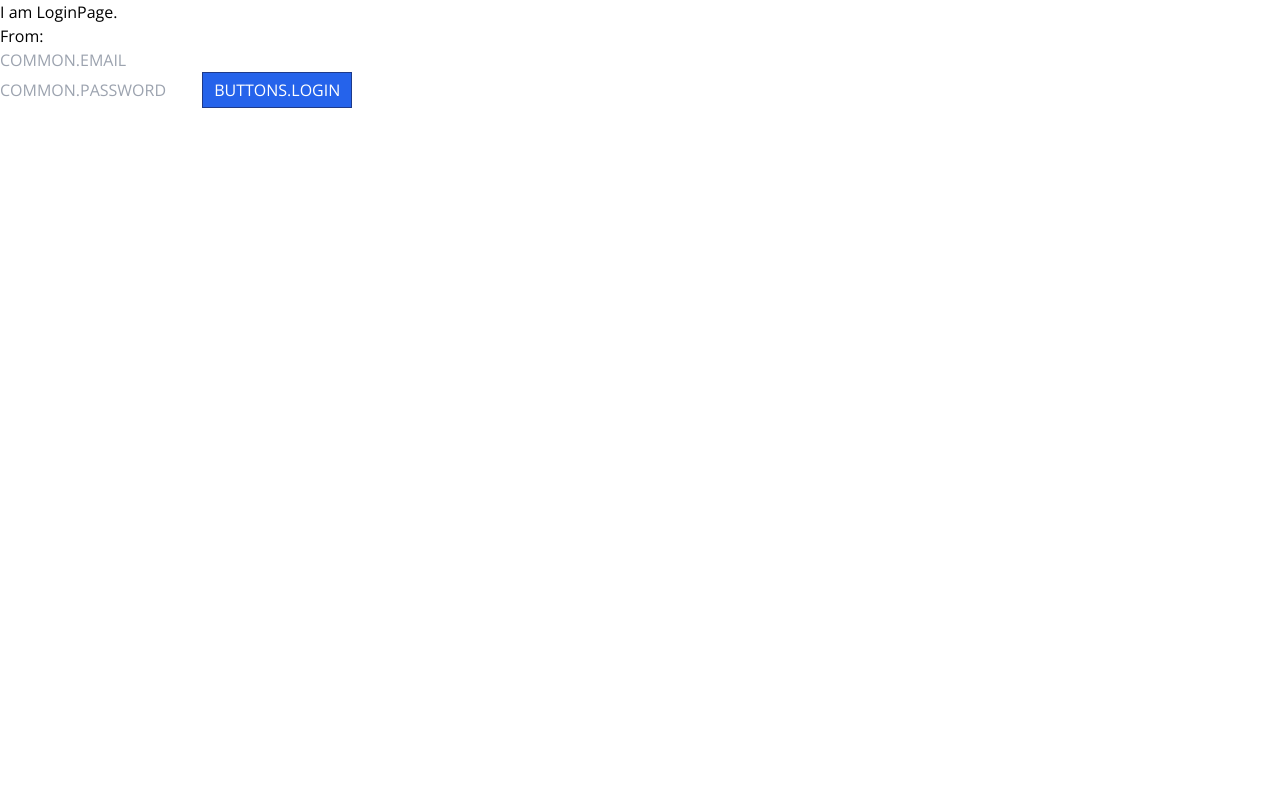
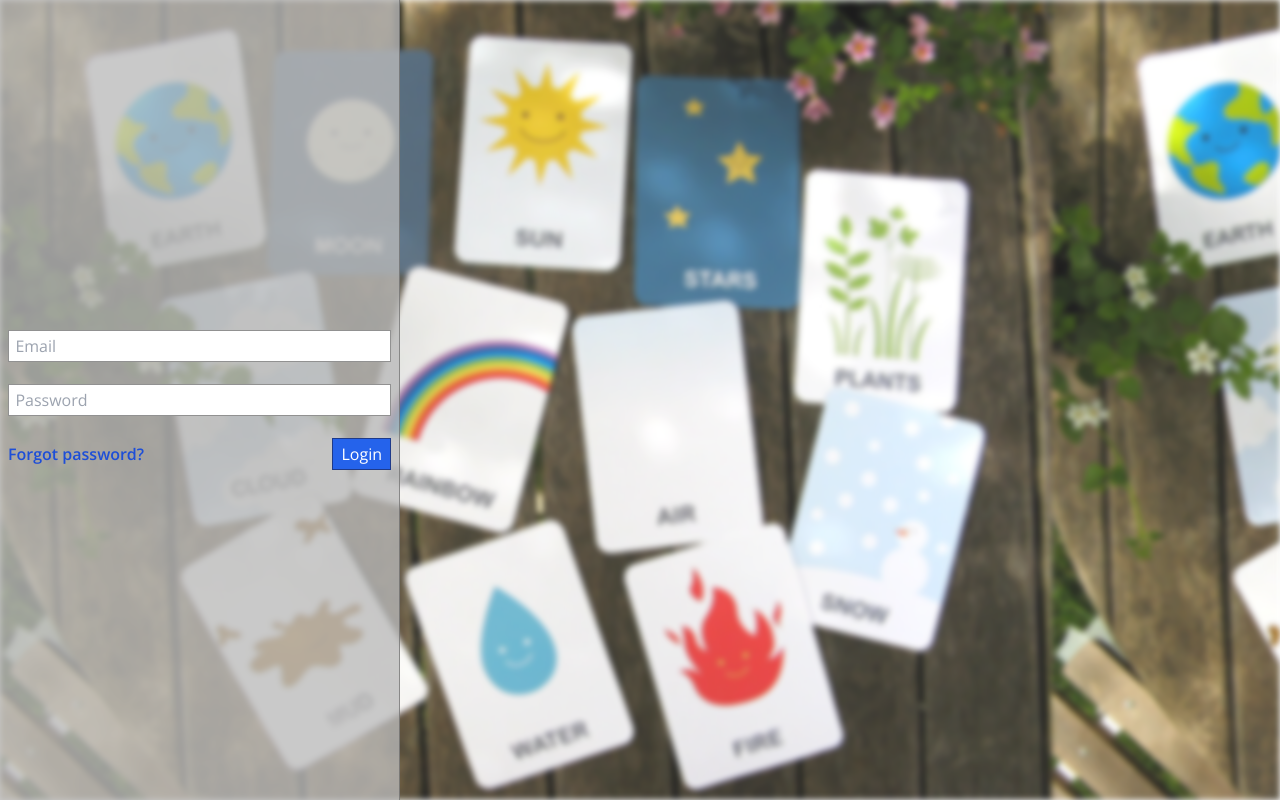
Before and after one commit to Supernova989/needflashcard, a React (Create React App) app in the folder app/: page /login in a window 1280 px wide. Built offline with nearby package versions, Linux system fonts and the light colour scheme; no server answers.

Commit message:
Add login screen prototype

```diff
--- a/app/public/index.html
+++ b/app/public/index.html
@@ -14,11 +14,12 @@
     href="https://fonts.googleapis.com/css2?family=Open+Sans:wght@300;400;600;700&display=swap"
     rel="stylesheet"
   />
-
   <title>Needflashcard</title>
 </head>
 <body>
 <div id="appMountPoint"></div>
 <div id="modal-root"></div>
+
+
 </body>
 </html>
--- a/app/src/App.tsx
+++ b/app/src/App.tsx
@@ -6,13 +6,14 @@ import NoUserLayout from "./layouts/NoUserLayout";
 import PrivateRoute from "./components/PrivateRoute";
 import { useSelector } from "react-redux";
 import { RootState } from "./redux/store";
+import LoginLayout from "./layouts/LoginLayout";
+import AboutPage from "./pages/AboutPage";
 
 const IndexPage = lazy(() => import("./pages/IndexPage"));
 const LoginPage = lazy(() => import("./pages/LoginPage"));
 const GroupPage = lazy(() => import("./pages/GroupPage"));
 const GroupsPage = lazy(() => import("./pages/GroupsPage"));
 const ProfilePage = lazy(() => import("./pages/ProfilePage"));
-const AboutPage = lazy(() => import("./pages/AboutPage"));
 const NotFoundPage = lazy(() => import("./pages/NotFoundPage"));
 
 const App: FC = () => {
@@ -25,9 +26,9 @@ const App: FC = () => {
           path={ROUTES.LOGIN}
           component={(props: RouteComponentProps<{}, {}, { referer?: string }>) => {
             const page = (
-              <NoUserLayout>
+              <LoginLayout>
                 <LoginPage referer={props?.location?.state?.referer} />
-              </NoUserLayout>
+              </LoginLayout>
             );
             return !isAuthorized ? page : <Redirect to={ROUTES.INDEX} />;
           }}
@@ -69,13 +70,13 @@ const App: FC = () => {
             </BasicLayout>
           )}
         />
-        <PrivateRoute
+        <Route
           path={ROUTES.ABOUT}
           exact
           component={() => (
-            <BasicLayout>
+            <NoUserLayout>
               <AboutPage />
-            </BasicLayout>
+            </NoUserLayout>
           )}
         />
         <Route
--- a/app/src/assets/styles/index.css
+++ b/app/src/assets/styles/index.css
@@ -1,35 +1,54 @@
 @tailwind base;
 @tailwind components;
 @tailwind utilities;
+
+@keyframes scale-in {
+  0% {
+    transform: scale(0);
+    opacity: 0;
+  }
+  55% {
+    transform: scale(1.2);
+    opacity: 1;
+  }
+  75% {
+    transform: scale(0.6);
+  }
+  100% {
+    transform: scale(1);
+  }
+}
+
+@keyframes revolve {
+  0% {
+    -webkit-transform: rotate(0deg);
+    -moz-transform: rotate(0deg);
+    -ms-transform: rotate(0deg);
+    -o-transform: rotate(0deg);
+    transform: rotate(0deg);
+  }
+  100% {
+    -webkit-transform: rotate(360deg);
+    -moz-transform: rotate(360deg);
+    -ms-transform: rotate(360deg);
+    -o-transform: rotate(360deg);
+    transform: rotate(360deg);
+  }
+}
 
 body {
   font-family: "Open Sans", sans-serif;
 }
 
+.link {
+  @apply text-blue-700;
+}
 .button {
   @apply transition-colors;
-  padding: 0.3rem 0.7rem;
 }
 
 .button:focus {
   @apply outline-none;
-}
-.input,
-.textarea {
-  @apply transition;
-  @apply border;
-  @apply border-gray-200;
-}
-.input:focus,
-.textarea:focus {
-  @apply border-gray-600;
-  @apply outline-none;
-}
-
-.input-text {
-  @apply py-1;
-  @apply px-1;
-  width: 100%;
 }
 
 .button.button-primary {
@@ -47,6 +66,25 @@ body {
   @apply border-gray-200;
   @apply border;
   @apply cursor-default;
+}
+.login-sidebar {
+  @apply transition;
+  transition-property: width;
+  position: absolute;
+  z-index: 10;
+  max-width: 100%;
+  top: 0;
+  left: 0;
+  bottom: 0;
+  background-color: #bababac7;
+  border-right: 1px solid #57575790;
+  display: flex;
+  flex-direction: column;
+  justify-content: space-between;
+  width: 100%;
+}
+.login-sidebar form {
+  @apply px-2;
 }
 
 .sidebar {
@@ -97,16 +135,6 @@ body {
   @apply text-gray-400;
 }
 
-.searchbar {
-  @apply flex;
-  @apply items-center;
-}
-.searchbar .input {
-  @apply flex-1;
-}
-.searchbar .button {
-  @apply flex-shrink-0;
-}
 @media (min-width: 1546px) {
 }
 @media (min-width: 1280px) {
@@ -120,6 +148,9 @@ body {
 @media (min-width: 1024px) {
 }
 @media (min-width: 768px) {
+  .login-sidebar {
+    width: 400px;
+  }
 }
 @media (min-width: 640px) {
 }
--- a/app/src/components/Button/index.tsx
+++ b/app/src/components/Button/index.tsx
@@ -1,8 +1,19 @@
 import React, { FC } from "react";
 import clsx from "clsx";
+import { createUseStyles } from "react-jss";
 
 type ButtonVariant = "contained" | "outlined";
 type ButtonColor = "primary" | "secondary" | "success" | "warning" | "danger";
+
+
+const useStyles = createUseStyles({
+  button: {
+    paddingTop: "0.2rem",
+    paddingRight: "0.5rem",
+    paddingBottom: "0.2rem",
+    paddingLeft: "0.5rem",
+  }
+});
 
 interface Props {
   isDisabled?: boolean;
@@ -15,9 +26,10 @@ interface Props {
 
 const Button: FC<Props> = (props) => {
   const { children, className, color, type, isDisabled, ...rest } = props;
+  const classes = useStyles();
 
   return (
-    <button type={type} {...rest} className={clsx(className, "button", "button-" + color)} disabled={isDisabled}>
+    <button type={type} {...rest} className={clsx(className, classes.button, "button", "button-" + color)} disabled={isDisabled}>
       {children}
     </button>
   );
--- a/app/src/i18n/index.ts
+++ b/app/src/i18n/index.ts
@@ -11,8 +11,6 @@ i18n.use(initReactI18next).init({
   },
   lng: "en",
   fallbackLng: "en",
-  ns: ["translations"],
-  defaultNS: "translations",
   interpolation: {
     escapeValue: false,
   },
--- a/app/src/index.tsx
+++ b/app/src/index.tsx
@@ -8,6 +8,7 @@ import { Provider } from "react-redux";
 import ErrorBoundary from "./components/ErrorBoundary";
 import history from "./history";
 import { Router } from "react-router-dom";
+import "./jss";
 
 const output = (
   <>
--- /dev/null
+++ b/app/src/layouts/LoginLayout.tsx
@@ -0,0 +1,37 @@
+import React, { FC } from "react";
+import { Suspense } from "react";
+import PageLoadFallback from "../components/PageLoadFallback";
+import { createUseStyles } from "react-jss";
+import bgImage from "../assets/img/bg1.jpg";
+
+const useStyles = createUseStyles({
+  bg: {
+    backgroundImage: `url(${bgImage})`,
+    backgroundSize: "contain",
+    position: "fixed",
+    zIndex: -1,
+    top: 0,
+    left: 0,
+    right: 0,
+    bottom: 0,
+    filter: "blur(3px)",
+    opacity: 0.9
+  }
+});
+
+
+const LoginLayout: FC = ({ children }) => {
+  const classes = useStyles();
+  return (
+    <>
+      <div className={classes.bg} />
+      <header></header>
+      <main>
+          <Suspense fallback={<PageLoadFallback />}>{children}</Suspense>
+      </main>
+      <footer></footer>
+    </>
+  );
+};
+
+export default LoginLayout;
--- a/app/src/layouts/NoUserLayout.tsx
+++ b/app/src/layouts/NoUserLayout.tsx
@@ -1,14 +1,11 @@
 import React, { FC } from "react";
-import { Suspense } from "react";
-import Button from "../components/Button";
-import PageLoadFallback from "../components/PageLoadFallback";
 
 const NoUserLayout: FC = ({ children }) => {
   return (
     <>
       <header></header>
       <main>
-        <Suspense fallback={<PageLoadFallback />}>{children}</Suspense>
+        {children}
       </main>
       <footer></footer>
     </>
--- a/app/src/pages/LoginPage.tsx
+++ b/app/src/pages/LoginPage.tsx
@@ -7,8 +7,9 @@ import { Formik } from "formik";
 import * as Yup from "yup";
 import { useTranslation } from "react-i18next";
 import clsx from "clsx";
-import { RouteComponentProps, RouteProps, withRouter } from "react-router-dom";
+import { Link, RouteComponentProps, withRouter } from "react-router-dom";
 import { ROUTES } from "../routes";
+import Input from "../components/Input";
 
 interface Props {
   referer?: string;
@@ -24,10 +25,12 @@ const LoginPage: FC<RouteComponentProps & Props> = ({ referer, history }) => {
   const { t } = useTranslation();
 
   return (
-    <div data-testid="page-login">
-      I am LoginPage. <br />
-      From: {referer}
-      <br />
+    <div className="relative min-h-screen" data-testid="page-login">
+      <aside className="login-sidebar">
+        <div>
+
+        </div>
+
         <Formik
           initialValues={{ email: "", password: "" }}
           validationSchema={loginSchema}
@@ -42,31 +45,39 @@ const LoginPage: FC<RouteComponentProps & Props> = ({ referer, history }) => {
         >
           {({ values, touched, errors, ...props }) => (
             <form autoComplete="off" autoCorrect="off" onSubmit={props.handleSubmit}>
-            <input
-              data-testid="email-input"
+              <Input
+                testId="email-input"
                 name="email"
-              className={clsx({ touched: touched.email })}
+                className={clsx("mb-1")}
                 type="email"
                 placeholder={t("COMMON.EMAIL")}
                 onChange={props.handleChange}
                 onBlur={props.handleBlur}
                 value={values.email}
+                error={errors.email}
+                touched={touched.email}
+                block={true}
               />
-            {touched.email && errors.email}
-            <br />
-            <input
-              data-testid="password-input"
+
+
+              <Input
+                testId="password-input"
                 name="password"
-              className={clsx({ touched: touched.password })}
+                className={clsx("mb-1")}
                 type="password"
                 placeholder={t("COMMON.PASSWORD")}
                 onChange={props.handleChange}
                 onBlur={props.handleBlur}
                 value={values.password}
+                error={errors.password}
+                touched={touched.password}
+                block={true}
               />
-            {touched.password && errors.password}
 
+              <div className="flex sm:justify-between sm:flex-row flex-col-reverse items-center">
+                <Link className="link font-semibold sm:mt-0 mt-2 sm:w-auto text-center" to={ROUTES.FORGOT_PASSWORD}>Forgot password?</Link>
                 <Button
+                  className="w-full sm:w-auto"
                   data-testid="login-btn"
                   type="submit"
                   isDisabled={false}
@@ -76,10 +87,16 @@ const LoginPage: FC<RouteComponentProps & Props> = ({ referer, history }) => {
                 >
                   {t("BUTTONS.LOGIN")}
                 </Button>
-            <br />
+              </div>
             </form>
           )}
         </Formik>
+
+        <div>
+
+        </div>
+
+      </aside>
     </div>
   );
 };
--- a/app/src/routes.ts
+++ b/app/src/routes.ts
@@ -6,4 +6,5 @@ export const ROUTES = {
   GROUPS: "/groups",
   PROFILE: "/profile",
   ABOUT: "/about",
+  FORGOT_PASSWORD: "/forgot",
 } as const;
```
Also changed, not shown: app/src/pages/GroupsPage.tsx (+38 -6 lines), app/src/assets/img/bg1.jpg (added). Lines whose indentation alone changed are shown as unchanged.
